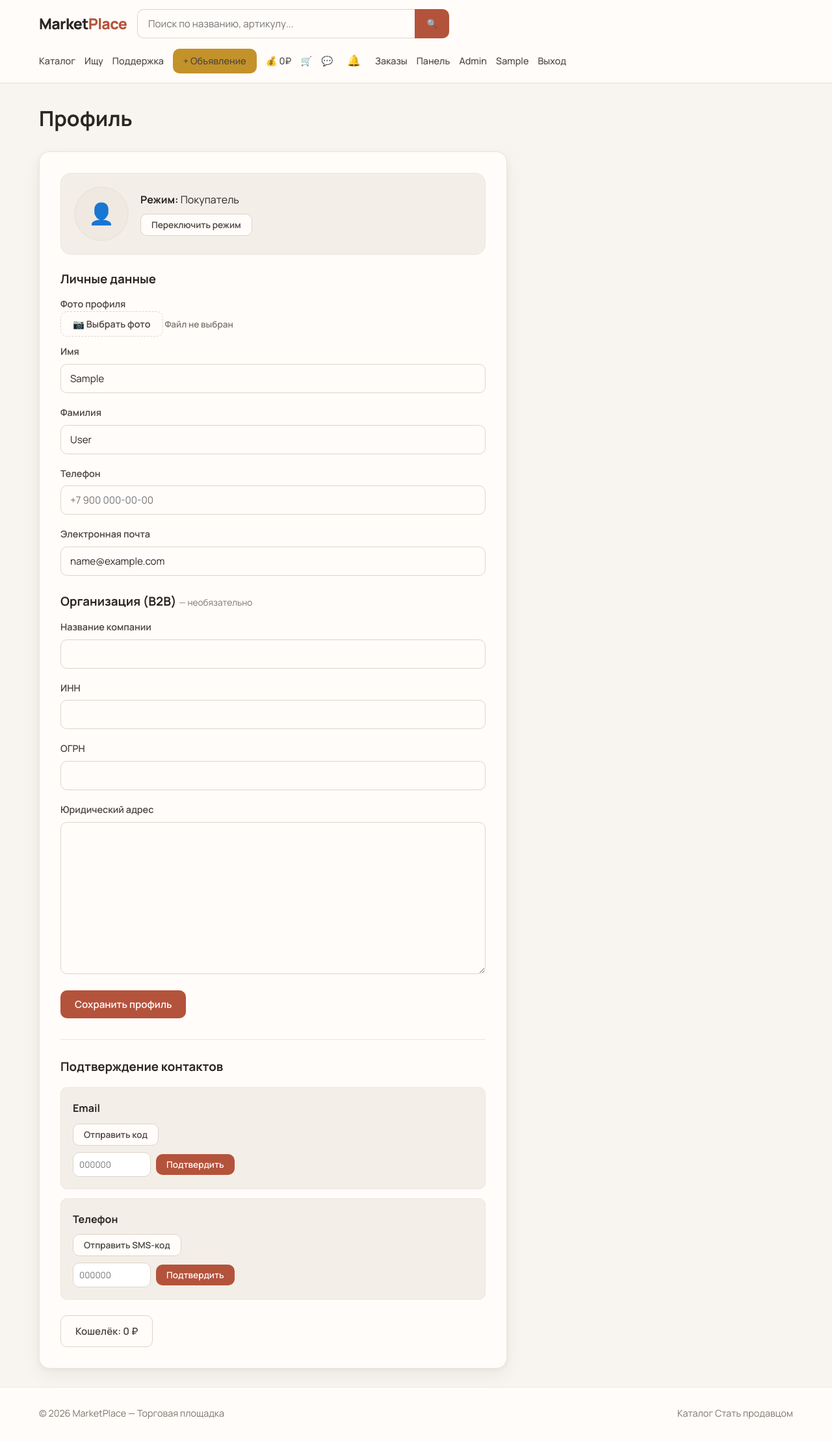
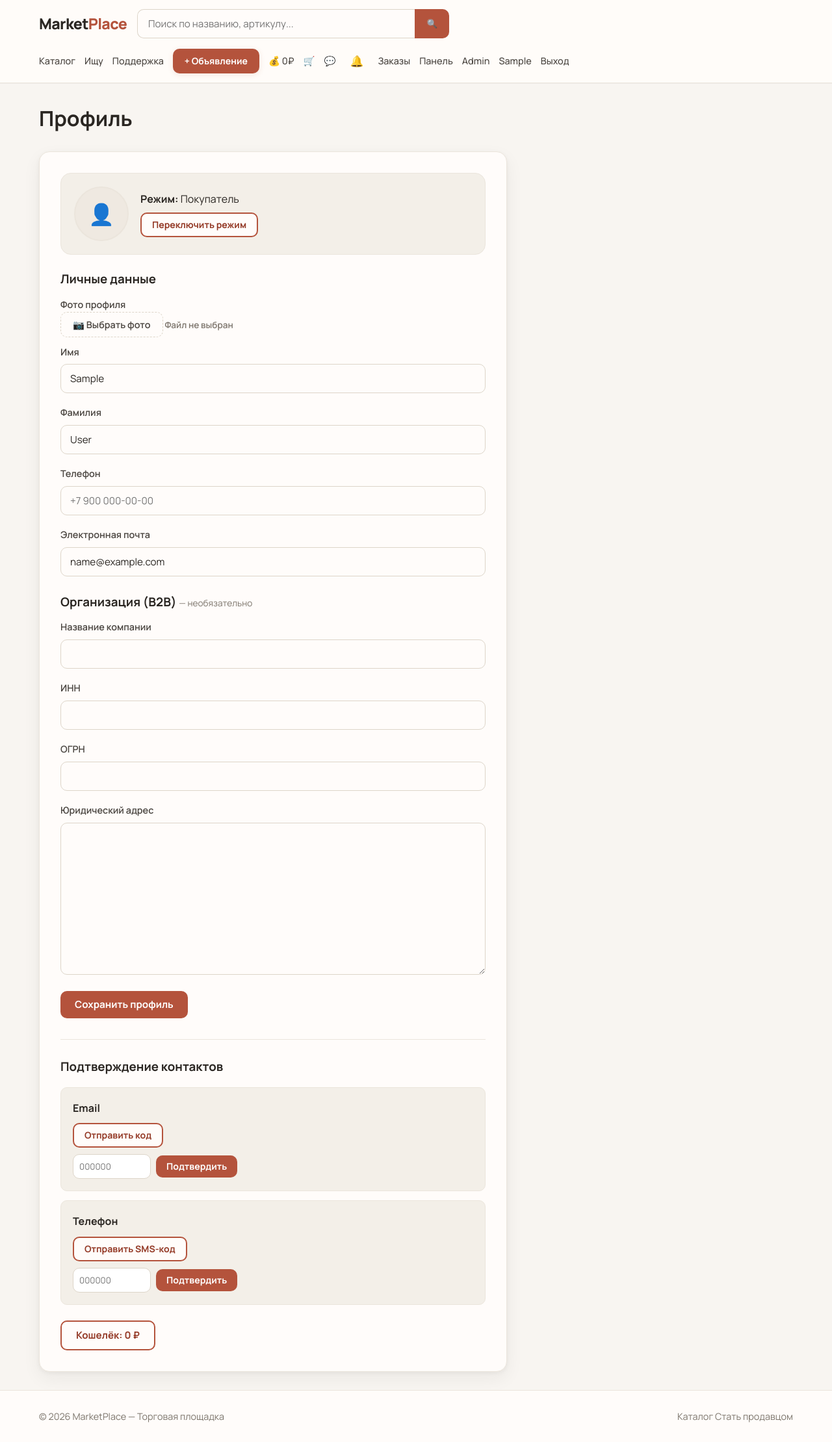
Before and after one commit to zVoofo/merketpalace, a Django app: page /accounts/profile/ in a window 1280 px wide. Shown: the whole page at 65% size. Before the commit the page ends 2184 px from the top, so only its background shows below. Run offline with Django 5.2, Linux system fonts and the light colour scheme; the visitor is signed in with stand-in values (Sample User, id 1); data comes from the database, SQL or seed files in the repository; data that the repository does not hold is empty.

Commit message:
Тёплая цве

```diff
--- a/static/css/style.css
+++ b/static/css/style.css
@@ -97,8 +97,8 @@ a:hover{color:var(--link-hover);text-decoration:underline}
 }
 .search-bar button:hover{background:var(--primary-dark)}
 .nav{display:flex;align-items:center;gap:14px;flex-wrap:wrap}
-.nav a{color:var(--text-soft);font-size:.9rem;font-weight:500;white-space:nowrap}
-.nav a:hover{color:var(--primary);text-decoration:none}
+.nav > a:not(.btn){color:var(--text-soft);font-size:.9rem;font-weight:500;white-space:nowrap}
+.nav > a:not(.btn):hover{color:var(--primary);text-decoration:none}
 .burger{display:none;background:none;border:none;font-size:1.5rem;cursor:pointer;color:var(--text)}
 
 /* --- Кнопки --- */
@@ -106,18 +106,47 @@ a:hover{color:var(--link-hover);text-decoration:underline}
   display:inline-block;padding:11px 22px;
   background:var(--primary);color:#fff;
   border:none;border-radius:var(--radius-sm);
-  font-size:.95rem;font-weight:600;font-family:inherit;
-  cursor:pointer;text-decoration:none;text-align:center;
-  transition:background .15s,transform .1s,box-shadow .15s;
+  font-size:.95rem;font-weight:700;font-family:inherit;
+  cursor:pointer;text-decoration:none;
+  text-align:center;line-height:1.3;
+  transition:background .15s,box-shadow .15s,transform .1s;
 }
-.btn:hover{background:var(--primary-dark);text-decoration:none;box-shadow:0 4px 14px var(--primary-glow)}
-.btn--sm{padding:7px 16px;font-size:.85rem}
-.btn--accent{background:var(--accent);color:#fff}
-.btn--accent:hover{background:var(--accent-dark);box-shadow:0 4px 14px rgba(196,146,42,.25)}
-.btn--outline{background:var(--card);border:1.5px solid var(--border);color:var(--text-soft)}
-.btn--outline:hover{border-color:var(--primary);color:var(--primary);background:var(--primary-light)}
-.btn--danger{background:var(--error)}
-.btn--danger:hover{background:#a83f3f}
+.btn:hover{
+  background:var(--primary-dark);color:#fff;
+  text-decoration:none;
+  box-shadow:0 4px 14px var(--primary-glow);
+}
+.btn--sm{padding:8px 16px;font-size:.88rem;font-weight:700}
+.btn--accent{
+  background:var(--primary-dark);
+  color:#fff;
+  border:2px solid transparent;
+}
+.btn--accent:hover{
+  background:#7a3020;
+  color:#fff;
+  box-shadow:0 4px 16px var(--primary-glow);
+}
+.btn--outline{
+  background:var(--card);
+  border:2px solid var(--primary);
+  color:var(--primary-dark);
+  font-weight:700;
+}
+.btn--outline:hover{
+  background:var(--primary);
+  border-color:var(--primary);
+  color:#fff;
+}
+.btn--danger{background:var(--error);color:#fff}
+.btn--danger:hover{background:#a83f3f;color:#fff}
+
+/* Кнопки в шапке */
+.header .nav a.btn,
+.header .nav a.btn:hover{color:#fff;text-decoration:none}
+.header .nav .btn{box-shadow:0 2px 8px var(--primary-glow)}
+.header .nav a.btn--accent{background:var(--primary)}
+.header .nav a.btn--accent:hover{background:var(--primary-dark)}
 
 /* --- Карточки каталога --- */
 .grid{display:grid;grid-template-columns:repeat(auto-fill,minmax(220px,1fr));gap:22px}
```
